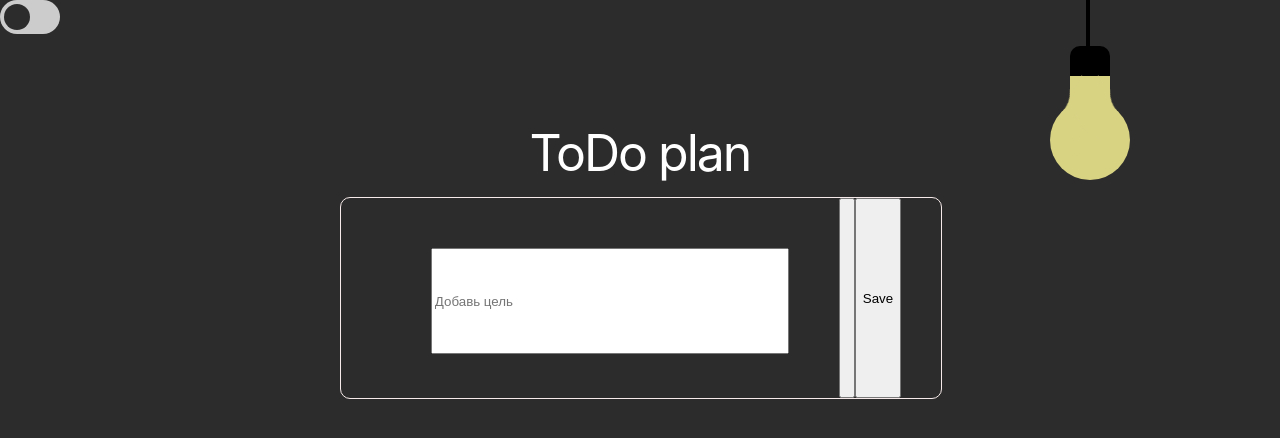
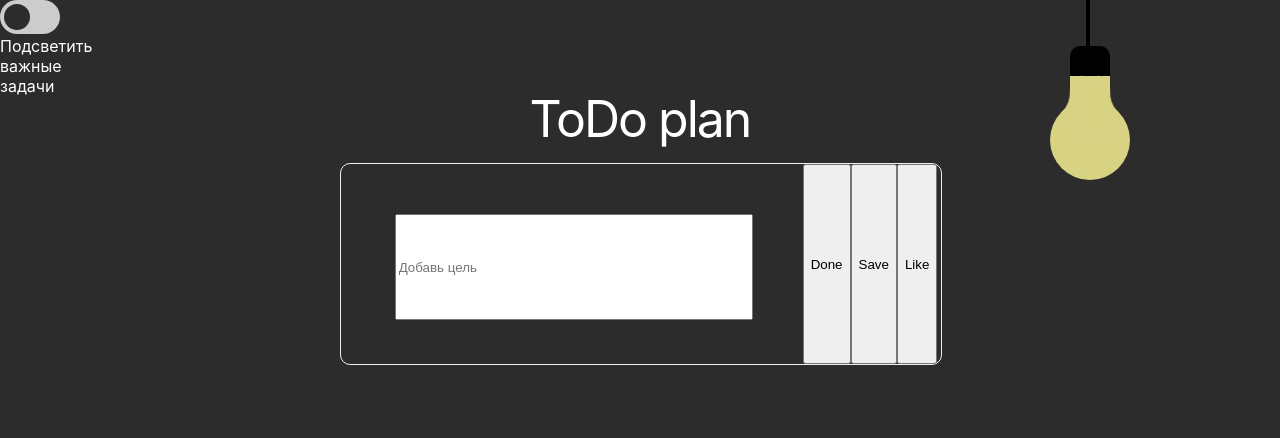
Before and after one commit to SashaAnshukov/try-toDo, a React (Create React App) app: page / in a window 1280 px wide. Shown: the top 438 px of the page. Built offline with nearby package versions, Linux system fonts and the light colour scheme.

Commit message:
add several buttons

```diff
--- a/src/components/CaseItem/CaseItem.js
+++ b/src/components/CaseItem/CaseItem.js
@@ -2,6 +2,8 @@ import {useState} from 'react';
 
 function CaseItem({onCardLike, onCardDelete, card}) {
     const [doSomething, setDoSomething] = useState('');
+
+    const CaseItemLikeButtonClassName = "CaseItem__mesto-like";
 
     function handleSubmit(e) {
       // Запрещаем браузеру переходить по адресу формы
@@ -26,7 +28,6 @@ function CaseItem({onCardLike, onCardDelete, card}) {
             <div className="CaseItem">
                 <header className="CaseItem_Logo">ToDo plan</header>
 
-
                 <form className="CaseItem__form" onSubmit={handleSubmit}>
                     <input
                         onChange={handleChangeTarget}
@@ -37,11 +38,20 @@ function CaseItem({onCardLike, onCardDelete, card}) {
                     <button
                         onClick={handleLikeClick}
                         className = "CaseItemLikeButton"
-                    type ="button" aria-label="like"
-                    >
+                        type ="checkbox" aria-label="like">
+                        Done
                     </button>
-                    <button type ="submit" aria-label="saveButton"
-                    className="CaseItem__button CaseItem__button_invalid"> Save
+                    <button
+                        type ="submit"
+                        aria-label="saveButton"
+                        className="CaseItem__button CaseItem__button_invalid">
+                        Save
+                    </button>
+                    <button
+                        onClick={handleLikeClick}
+                        className = {CaseItemLikeButtonClassName}
+                        type ="button" aria-label= "add-favorite">
+                        Like
                     </button>
                 </form>
             </div>
--- a/src/components/Lamp/Lamp.js
+++ b/src/components/Lamp/Lamp.js
@@ -24,6 +24,7 @@ function Lamp() {
                 <label className="Lamp__switch">
                     <input type="checkbox" onChange={handleLikeClick} />
                     <span className="slider round"></span>
+                    <p>Подсветить важные задачи</p>
                 </label>
             </div>
         </div>
--- a/src/components/Lamp/__switch/Lamp__switch.css
+++ b/src/components/Lamp/__switch/Lamp__switch.css
@@ -1,6 +1,6 @@
 /* The switch - the box around the slider */
 .Lamp__switch {
-    position: relative;
+    position: fixed;
     display: inline-block;
     width: 60px;
     height: 34px;
```
Lines whose indentation alone changed are shown as unchanged.
